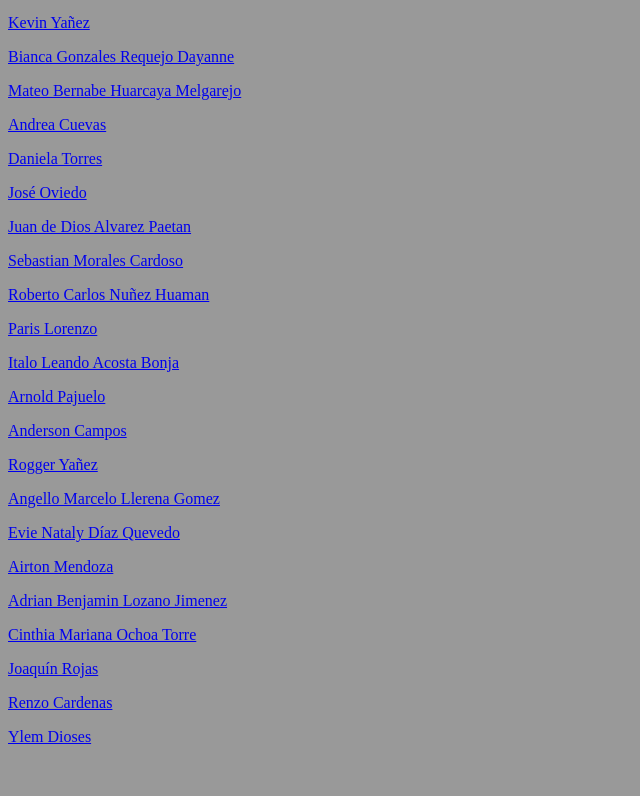
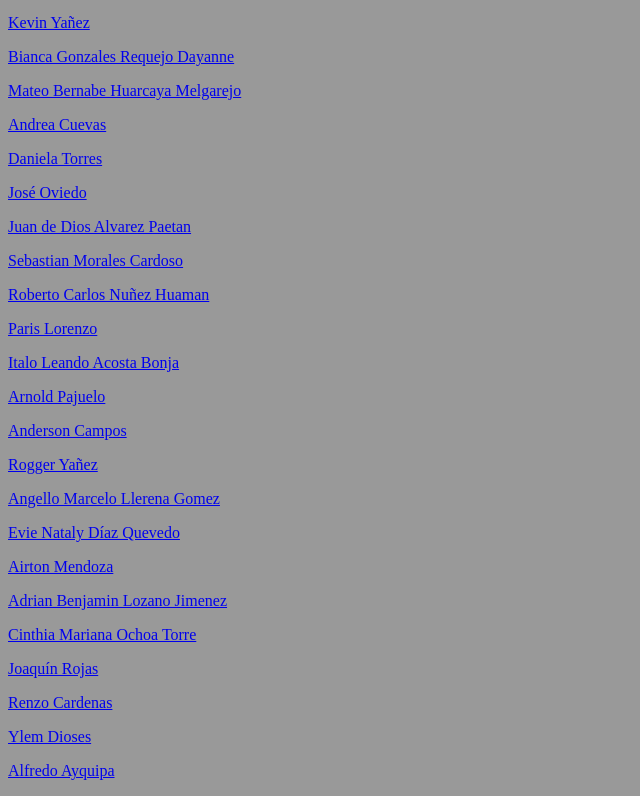
Before and after one commit to SuperL50/Leonardo_Antonio_Seminario_Campos, a plain HTML site: page index.html in a window 1280 px wide. Shown: the part 1624-2420 px from the top of the page, without its empty margins (0-640 px from the left). Before the commit the page ends 2386 px from the top, so only its background shows below. Drawn offline with Linux system fonts and the light colour scheme.

Commit message:
Update index.html

```diff
--- a/index.html
+++ b/index.html
@@ -80,5 +80,6 @@
 <p><a href="https://loxxrm.github.io/Joaquin-Alonso-Rojas-Morales/" target="_blank" rel="noopener noreferrer">Joaquín Rojas</a></p>
 <p><a href="https://renzoadriancardenasramirez0911.000webhostapp.com/" target="_blank" rel="noopener noreferrer">Renzo Cardenas</a></p>
 <p><a href="https://ylemnadia.github.io/" target="_blank" rel="noopener noreferrer">Ylem Dioses</a></p>
+<p><a href="https://ajaq.000webhostapp.com/" target="_blank" rel="noopener noreferrer">Alfredo Ayquipa</a></p>
 </body>
 </html>
```
